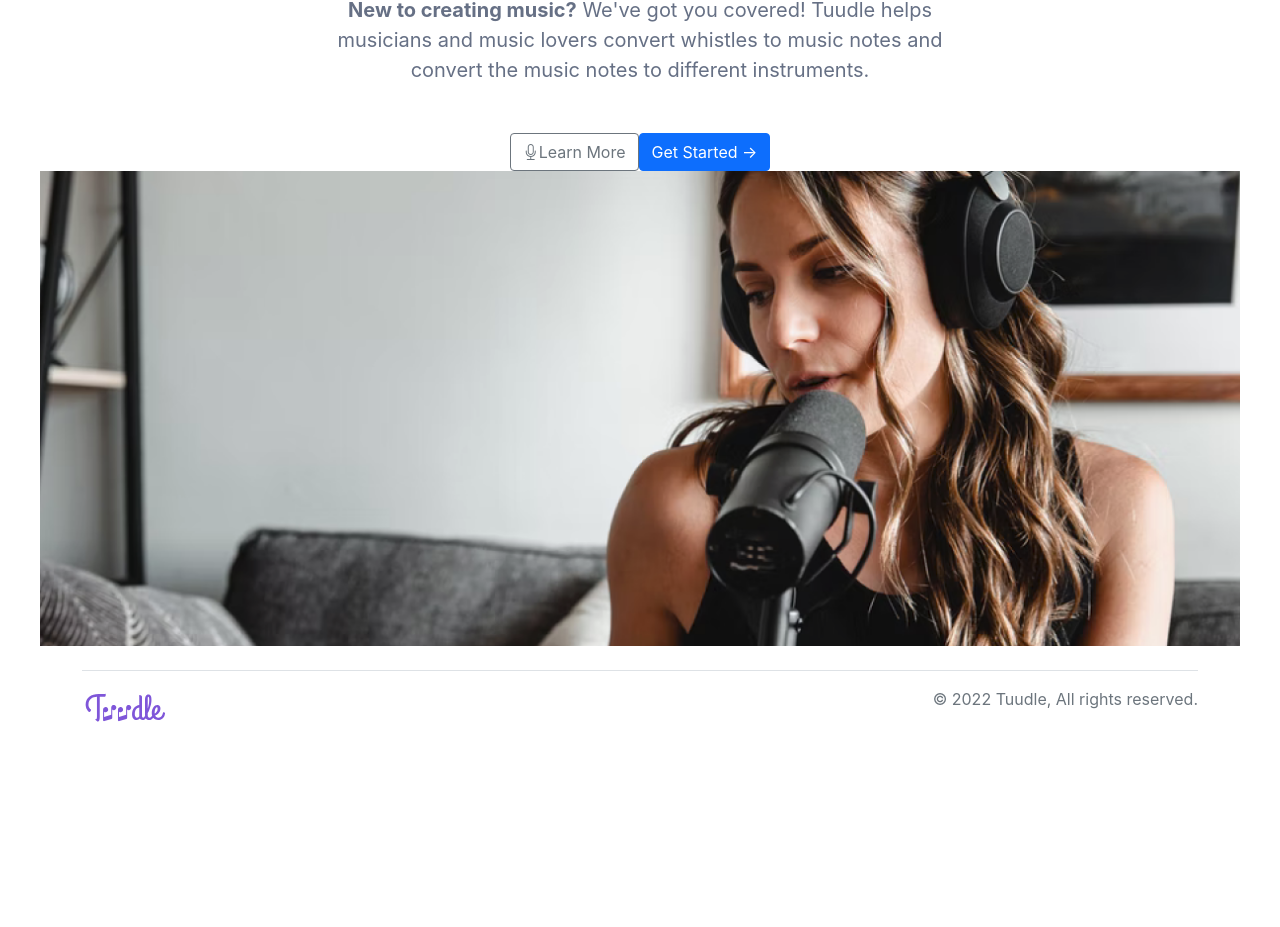
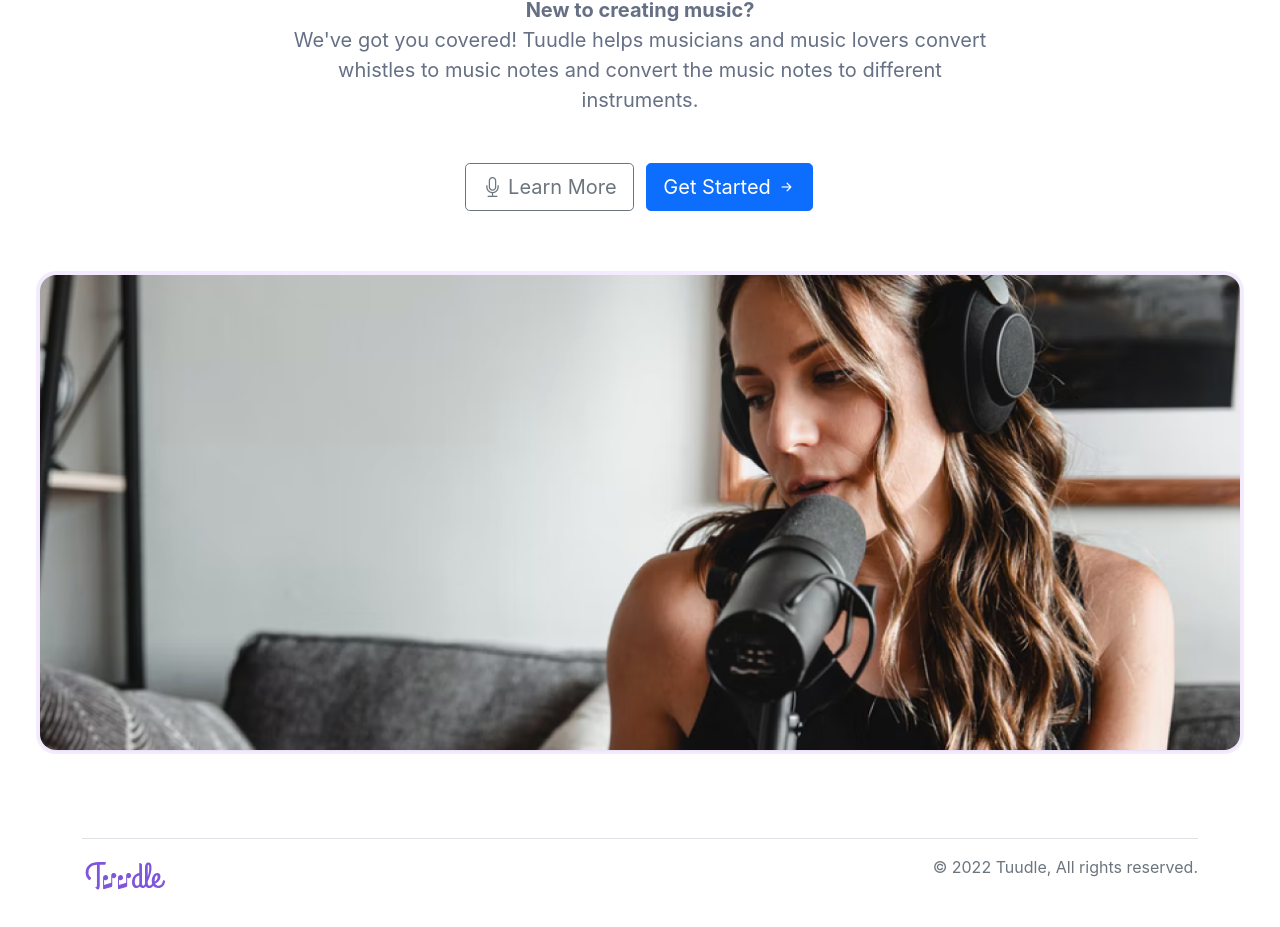
Before and after one commit to cpanican/test_repo, a Next.js app in the folder frontend/: page / in a window 1280 px wide. Shown: the part 357-1284 px from the top of the page. Before the commit the page ends 1128 px from the top, so only its background shows below. Built offline with nearby package versions, Linux system fonts and the light colour scheme.

Commit message:
finish up the home page and create common classes

```diff
--- a/frontend/pages/_app.js
+++ b/frontend/pages/_app.js
@@ -31,7 +31,7 @@ function MyApp({ Component, pageProps }) {
         <Component {...pageProps} />
       </div>
 
-      <div class="container">
+      <div class="container footer-padding">
         <footer class="d-flex flex-wrap justify-content-between py-3 my-4 border-top">
           <img src="/tuudle.svg" alt="Tuudle Logo" width={91} height={44} />
           <ul class="nav justify-content-end">
--- a/frontend/pages/get-started/index.js
+++ b/frontend/pages/get-started/index.js
@@ -1,8 +1,10 @@
+import styles from '../../styles/Home.module.css'
+
 export default function GetStarted() {
     return (
         <div>
-            <h1>Sweet! Let's get started. </h1>
-            <h4>Click on the record button and start whistling a tune. Once you're done, click finish recording and let Tuudle do its magic!</h4>
+            <h1 className={styles.title}>Sweet! Let's get started. </h1>
+            <p className={styles.description}>Click on the record button and start whistling a tune. Once you're done, click finish recording and let Tuudle do its magic!</p>
 
             <a href="/success">
                 <button class="btn btn-outline-secondary"><h2><i class="bi bi-mic"></i>Record</h2></button>
--- a/frontend/pages/index.js
+++ b/frontend/pages/index.js
@@ -2,28 +2,30 @@ import styles from '../styles/Home.module.css'
 
 export default function Home() {
   return (
-    <div>
     <main className={styles.main}>
       <h1 className={styles.title}>
         Create instrumental music with a whistle.
       </h1>
-
       <p className={styles.description}>
-          <b>New to creating music?</b> We've got you covered! Tuudle helps musicians and music lovers convert whistles to music notes and convert the music notes to different instruments.
+        <b>New to creating music?</b><br></br>
+        We've got you covered! Tuudle helps musicians and music lovers convert whistles to music notes and convert the music notes to different instruments.
       </p>
 
-        <div className={styles.grid}>
+      <div className={styles.buttonGrid}>
+        <div>
           <a href="/get-started">
-            <button class="btn btn-outline-secondary"><i class="bi bi-mic"></i>Learn More</button>
-          </a>
-          <a href="/get-started">
-            <button class="btn btn btn-primary">Get Started &rarr;</button>
+            <button class="btn btn-outline-secondary btn-lg"><i class="bi bi-mic"></i> Learn More</button>
           </a>
         </div>
+        <div></div>
+        <div>
+          <a href="/get-started">
+            <button class="btn btn-primary btn-lg">Get Started <i class="bi bi-arrow-right-short"></i></button>
+          </a>
+        </div>
+      </div>
 
-        <img src="/images/guitarlady.png" width="1200" height="475" />
-
+      <img className={styles.mainImage} src="/images/guitarlady.png" width="1200" height="475" />
     </main>
-    </div>
   )
 }
--- a/frontend/pages/stylesheet.css
+++ /dev/null
@@ -1,12 +0,0 @@
-* {
-    margin: 0;
-    padding: 0;
-}
-
-body
-{
-    background-image: url(img/bg)
-}
-
-button {
-margin-left:10px}
--- a/frontend/styles/Home.module.css
+++ b/frontend/styles/Home.module.css
@@ -15,6 +15,7 @@
   font-weight: 600;
   font-size: 60px;
   line-height: 72px;
+  color: #101828;
   padding: 96px 128px 24px 128px;
 }
 
@@ -24,16 +25,27 @@
   font-size: 20px;
   line-height: 30px;
   color: #667085;
-  padding: 0px 18vw 48px 18vw;
+  padding-bottom: 48px;
+  margin: 0px 208px;
 }
 
-.buttonContainer {
-  padding-bottom: 30px;
+.mainImage {
+  margin-top: 64px;
+  box-shadow: 0px 1px 2px rgba(16, 24, 40, 0.05), 0px 0px 0px 4px #F4EBFF;
+  border-radius: 16px;
 }
 
-@media (max-width: 600px) {
-  .grid {
-    width: 100%;
-    flex-direction: column;
+.buttonGrid {
+  display: grid;
+  grid-template-columns: 1fr .075fr 1fr;
+}
+
+.btn-lg, .btn-group-lg {
+  font-size: 1rem;
+}
+
+@media (max-width: 767px) {
+  .description {
+    margin: 0px 103px;
   }
 }
--- a/frontend/styles/globals.css
+++ b/frontend/styles/globals.css
@@ -14,3 +14,7 @@ a {
 * {
   box-sizing: border-box;
 }
+
+.footer-padding {
+  padding-top: 64px;
+}
```
Lines whose indentation alone changed are shown as unchanged.
